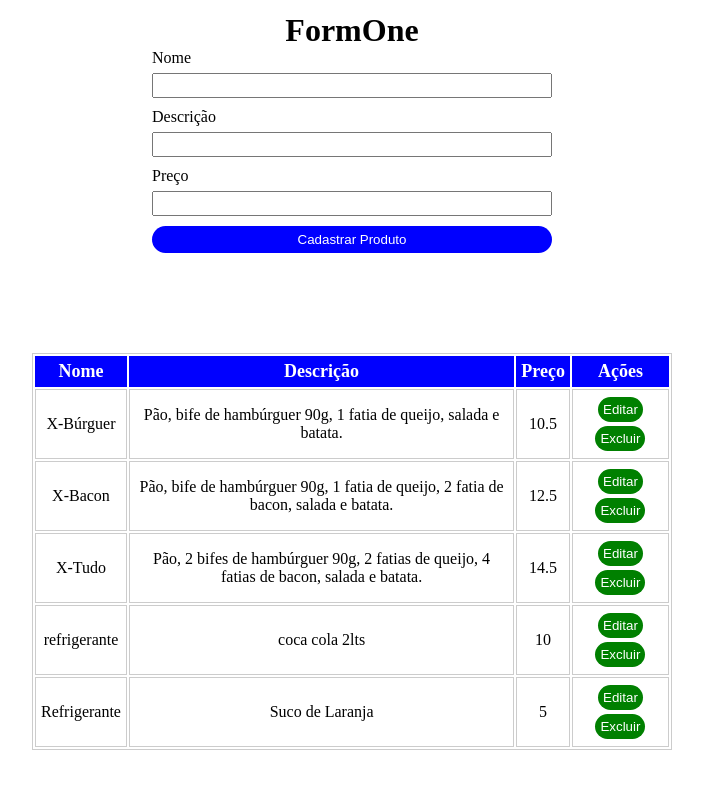
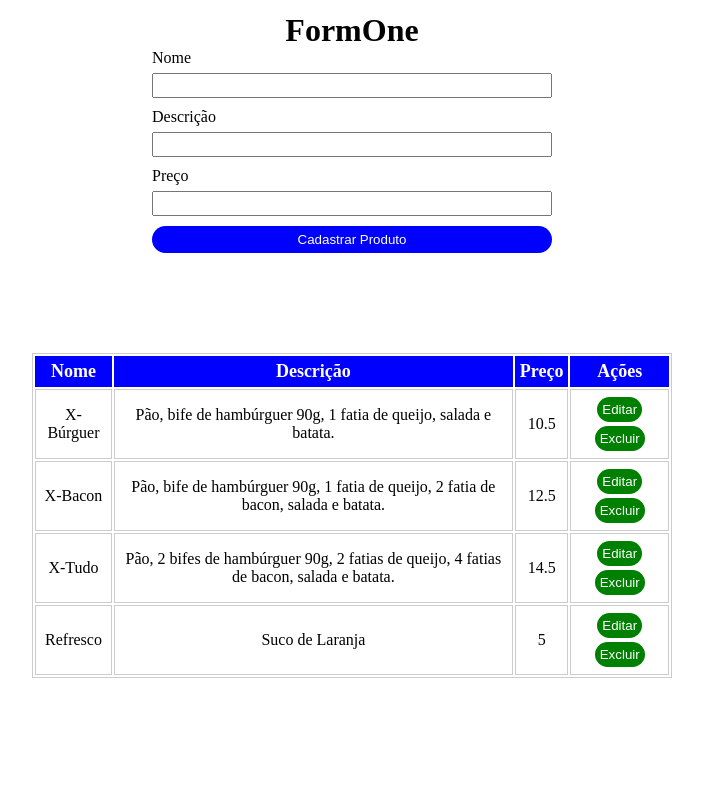
Before and after one commit to GabrielProjec/FormLive, a React (Vite) app: page / in a window 1280 px wide. Shown: the top 786 px of the page, without its empty margins (288-991 px from the left). Built offline with nearby package versions, Linux system fonts and the light colour scheme; data requests are answered from the project's data file.

Commit message:
FormOneFinished

```diff
--- a/db.json
+++ b/db.json
@@ -19,14 +19,8 @@
       "preco": 14.5
     },
     {
-      "nome": "refrigerante",
-      "descricao": "coca cola 2lts",
-      "preco": "10",
-      "id": "6687"
-    },
-    {
-      "id": "452c",
-      "nome": "Refrigerante",
+      "id": "afee",
+      "nome": "Refresco",
       "descricao": "Suco de Laranja",
       "preco": "5"
     }
--- a/src/components/FormOne/index.tsx
+++ b/src/components/FormOne/index.tsx
@@ -40,7 +40,6 @@ function FormOne() {
             alert('Todos os campos são obrigatórios!');
             return;
         }
-
         try {
             const response = await fetch('http://localhost:5000/produtos/', {
                 method: 'POST',
@@ -90,7 +89,10 @@ function FormOne() {
         setDescricao(produto.descricao);
         setPreco(produto.preco);
         setProdutoId(produto.id);
-    };
+    }
+
+
+
 
     const deletarProduto = async (id: number) => {
         const confirmar = window.confirm('Tem certeza que deseja excluir este produto?');
```
